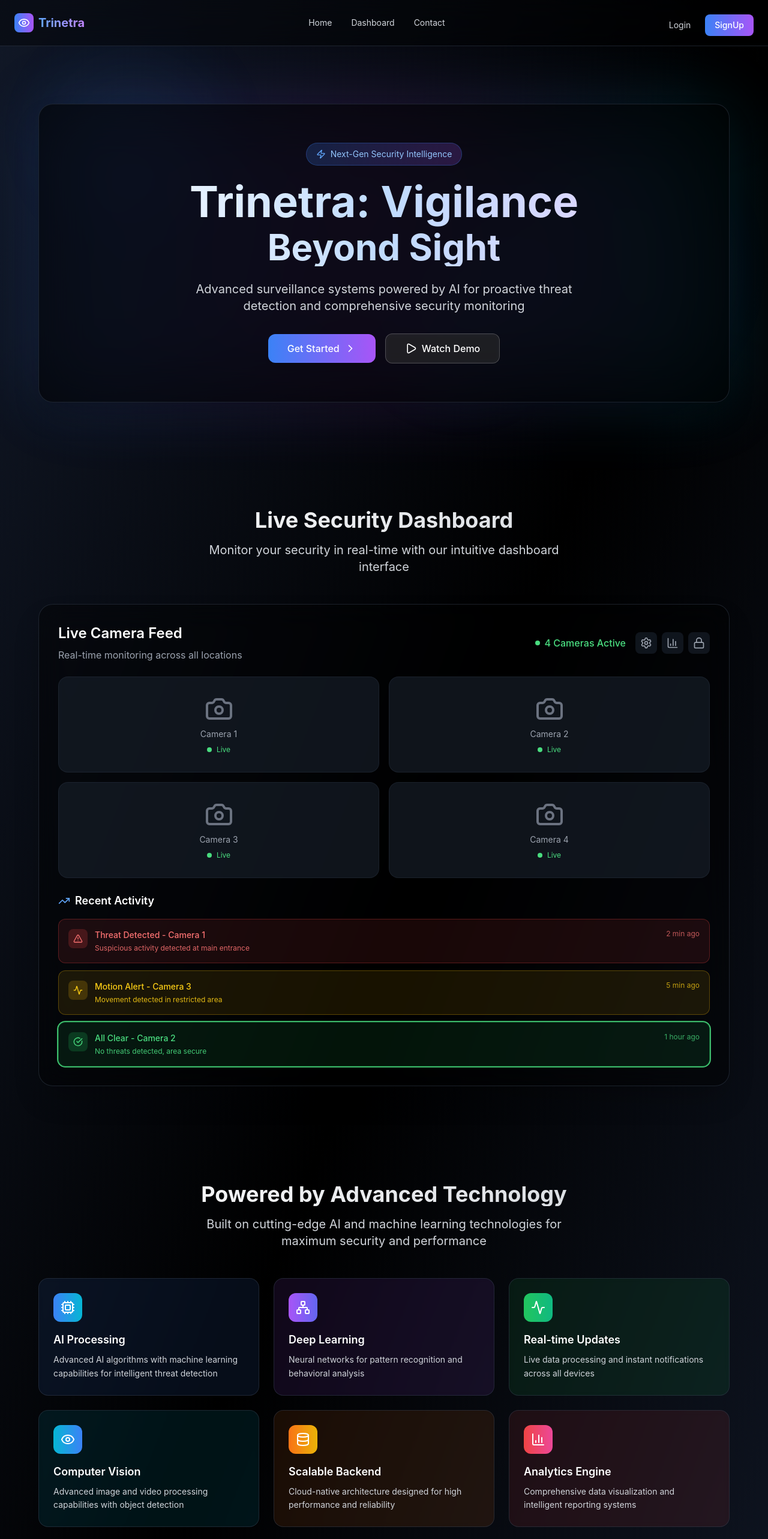
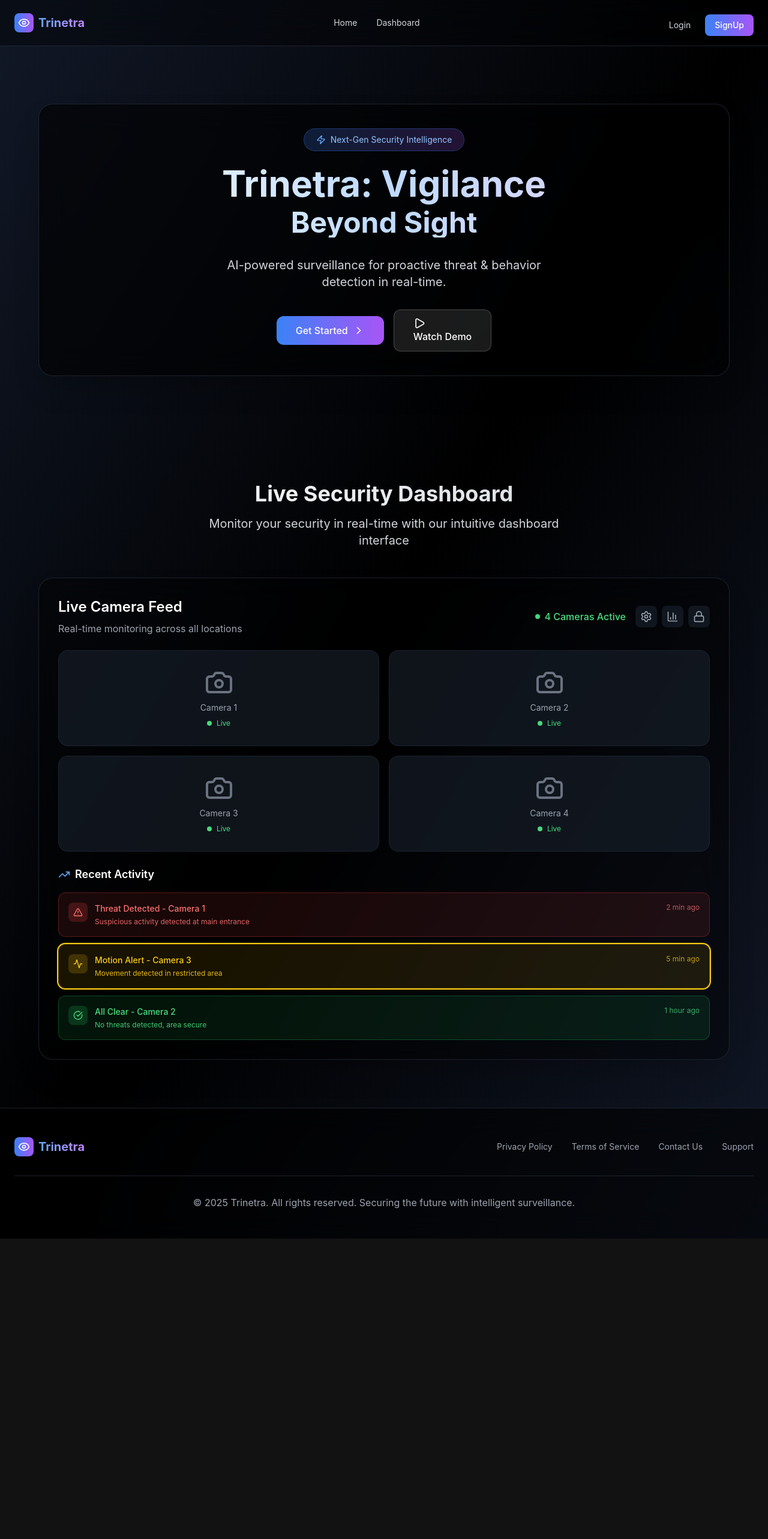
Before and after one commit to mandy10-cmd/CampusEYE, a React (Vite) app: page / in a window 1280 px wide. Shown: the top 2566 px of the page at 60% size. After the commit the page ends 2065 px from the top, so only its background shows below. Built offline with nearby package versions, Linux system fonts and the light colour scheme.

Commit message:
signupwithverification

```diff
--- a/src/App.jsx
+++ b/src/App.jsx
@@ -1,4 +1,3 @@
-import React from 'react';
 import { Routes, Route } from 'react-router-dom';
 import TrinetraLanding from './pages/LandingPage';
 import Login from './pages/Login';
@@ -11,7 +10,7 @@ function App() {
       <Route path="/" element={<TrinetraLanding />} />
       <Route path="/login" element={<Login />} />
       <Route path="/signup" element={<Signup />} />
-      <Route path="/Dashboard" element={<BehaviorDashboard />} />
+      <Route path="/dashboard" element={<BehaviorDashboard />} />
     </Routes>
   );
 }
--- a/src/pages/LandingPage.jsx
+++ b/src/pages/LandingPage.jsx
@@ -1,15 +1,50 @@
-import React, { useState, useEffect } from 'react';
-import { Link } from 'react-router-dom'; // Import Link
+import React, { useState, useEffect } from "react";
+import { Link, useNavigate } from "react-router-dom";
 import {
-  Eye, Shield, Camera, Activity, Database,
-  Globe, Settings, BarChart3, Code, Cpu,
-  Network, Lock, ChevronRight, Play, Zap,
-  TrendingUp, AlertTriangle, CheckCircle
-} from 'lucide-react';
+  Eye,
+  Camera,
+  Activity,
+  Database,
+  Settings,
+  BarChart3,
+  Lock,
+  ChevronRight,
+  Play,
+  Zap,
+  TrendingUp,
+  AlertTriangle,
+  CheckCircle,
+  Cpu,
+  Network,
+} from "lucide-react";
 
 const TrinetraLanding = () => {
   const [activeAlert, setActiveAlert] = useState(0);
   const [isVisible, setIsVisible] = useState(false);
+
+  // ✅ Modal signup logic
+  const [email, setEmail] = useState("");
+  const [code, setCode] = useState("");
+  const [step, setStep] = useState("enterEmail"); // Step: 'enterEmail' => 'enterCode'
+  const [verifying, setVerifying] = useState(false);
+  const [error, setError] = useState("");
+  const [showModal, setShowModal] = useState(false);
+  const navigate = useNavigate();
+
+  const dummyVerificationCode = "123456";
+
+  const sendCodeAPI = () =>
+    new Promise((res) => {
+      console.log(`✅ Code ${dummyVerificationCode} sent to:`, email);
+      setTimeout(res, 1000); // fake wait
+    });
+
+  const verifyCodeAPI = () =>
+    new Promise((res, rej) => {
+      setTimeout(() => {
+        code === dummyVerificationCode ? res() : rej(new Error("Invalid code"));
+      }, 1000);
+    });
 
   useEffect(() => {
     setIsVisible(true);
@@ -20,24 +55,16 @@ const TrinetraLanding = () => {
   }, []);
 
   const alertColors = {
-    red: 'bg-red-500/10 border-red-500/30 text-red-400',
-    yellow: 'bg-yellow-500/10 border-yellow-500/30 text-yellow-400',
-    green: 'bg-green-500/10 border-green-500/30 text-green-400'
+    red: "bg-red-500/10 border-red-500/30 text-red-400",
+    yellow: "bg-yellow-500/10 border-yellow-500/30 text-yellow-400",
+    green: "bg-green-500/10 border-green-500/30 text-green-400",
   };
 
   return (
-    <div className="min-h-screen bg-gradient-to-br from-gray-900 via-black to-gray-900 text-white overflow-hidden scroll-smooth">
-      {/* Animated Background */}
-      <div className="fixed inset-0 opacity-30">
-        <div className="absolute top-20 left-20 w-72 h-72 bg-blue-500/20 rounded-full blur-3xl animate-pulse"></div>
-        <div className="absolute bottom-40 right-20 w-96 h-96 bg-purple-500/20 rounded-full blur-3xl animate-pulse delay-1000"></div>
-        <div className="absolute top-1/2 left-1/2 w-64 h-64 bg-cyan-500/20 rounded-full blur-3xl animate-pulse delay-2000"></div>
-      </div>
-
+    <div className="min-h-screen bg-gradient-to-br from-gray-900 via-black to-gray-900 text-white overflow-hidden">
       {/* Header */}
       <header className="relative bg-black/40 backdrop-blur-xl border-b border-gray-700/50 top-0 z-50">
-        <div className="max-w-7xl mx-auto px-6 py-4">
-          <div className="flex justify-between items-center">
+        <div className="max-w-7xl mx-auto px-6 py-4 flex justify-between items-center">
           <div className="flex items-center space-x-2">
             <div className="w-8 h-8 bg-gradient-to-r from-blue-500 to-purple-500 rounded-lg flex items-center justify-center">
               <Eye className="w-5 h-5 text-white" />
@@ -46,77 +73,79 @@ const TrinetraLanding = () => {
               Trinetra
             </span>
           </div>
+
           <nav className="hidden md:flex gap-8 text-sm">
-             <Link to="/" className="text-gray-300 hover:text-white transition-colors relative group">
+            <Link
+              to="/"
+              className="text-gray-300 hover:text-white transition-colors relative group"
+            >
               Home
               <span className="absolute -bottom-1 left-0 w-0 h-0.5 bg-gradient-to-r from-blue-400 to-purple-400 transition-all group-hover:w-full"></span>
             </Link>
-              <Link to="/dashboard" className="text-gray-300 hover:text-white transition-colors relative group">
+            <Link
+              to="/dashboard"
+              className="text-gray-300 hover:text-white transition-colors relative group"
+            >
               Dashboard
               <span className="absolute -bottom-1 left-0 w-0 h-0.5 bg-gradient-to-r from-blue-400 to-purple-400 transition-all group-hover:w-full"></span>
             </Link>
-                <a href="#contact" className="text-gray-300 hover:text-white transition-colors relative group">
-                  Contact
-                  <span className="absolute -bottom-1 left-0 w-0 h-0.5 bg-gradient-to-r from-blue-400 to-purple-400 transition-all group-hover:w-full"></span>
-                </a>
           </nav>
+
           <div className="flex gap-6 mt-2 text-sm">
-              {/* Use Link for navigation */}
-              <Link to="/login" className="text-gray-300 hover:text-white mt-2 transition-colors">Login</Link>
-
             <Link
-                to="/signup"
+              to="/login"
+              className="text-gray-300 hover:text-white mt-2 transition-colors"
+            >
+              Login
+            </Link>
+            <button
+              onClick={() => setShowModal(true)}
               className="bg-gradient-to-r from-blue-500 to-purple-500 hover:from-blue-600 hover:to-purple-600 text-white px-4 py-2 rounded-lg font-medium transition-all transform hover:scale-105"
             >
               SignUp
-              </Link>
-            </div>
+            </button>
           </div>
         </div>
       </header>
 
-      {/* Hero Section */}
-      <section className={`relative py-16 md:py-24 px-6 transform transition-all duration-1000 ${isVisible ? 'translate-y-0 opacity-100' : 'translate-y-10 opacity-0'}`}>
-        <div className="max-w-6xl mx-auto">
-          <div className="relative">
-            <div className="absolute inset-0 bg-gradient-to-r from-blue-500/20 via-purple-500/20 to-cyan-500/20 rounded-3xl blur-3xl animate-pulse"></div>
-            <div className="relative bg-black/60 backdrop-blur-2xl rounded-3xl p-8 md:p-16 text-center border border-gray-700/50 shadow-2xl">
-              <div className="inline-flex items-center gap-2 bg-gradient-to-r from-blue-500/20 to-purple-500/20 rounded-full px-4 py-2 mb-6 border border-blue-500/30">
+      {/* 🚀 Hero Section */}
+      <section
+        className={`relative py-16 md:py-24 px-6 transition-all duration-500 ${
+          isVisible ? "translate-y-0 opacity-100" : "translate-y-10 opacity-0"
+        }`}
+      >
+        <div className="max-w-6xl mx-auto text-center">
+          <div className="relative bg-black/60 backdrop-blur-xl rounded-3xl p-10 shadow-2xl border border-gray-700/50">
+            <div className="inline-flex items-center gap-2 bg-gradient-to-r from-blue-500/20 to-purple-500/20 rounded-full px-5 py-2 mb-6 border border-blue-500/30">
               <Zap className="w-4 h-4 text-blue-400" />
-                <span className="text-sm text-blue-300">Next-Gen Security Intelligence</span>
+              <span className="text-sm text-blue-300">
+                Next-Gen Security Intelligence
+              </span>
             </div>
-
-              <h1 className="text-4xl md:text-6xl lg:text-7xl font-bold mb-6 bg-gradient-to-r from-white via-blue-200 to-purple-200 bg-clip-text text-transparent leading-tight">
-                Trinetra: Vigilance
-                <br />
-                <span className="text-3xl md:text-5xl lg:text-6xl">Beyond Sight</span>
+            <h1 className="text-4xl md:text-6xl font-bold bg-gradient-to-r from-white via-blue-200 to-purple-200 bg-clip-text text-transparent leading-tight">
+              Trinetra: Vigilance <br />
+              <span className="text-3xl md:text-5xl mt-4 px-4 py-4 ">Beyond Sight</span>
             </h1>
-
-              <p className="text-lg md:text-xl text-gray-300 mb-8 max-w-2xl mx-auto leading-relaxed">
-                Advanced surveillance systems powered by AI for proactive threat detection and comprehensive security monitoring
+            <p className="text-md md:text-xl text-gray-300 mt-8 mb-8 max-w-xl mx-auto">
+              AI-powered surveillance for proactive threat & behavior detection
+              in real-time.
             </p>
-
             <div className="flex flex-col sm:flex-row gap-4 justify-center items-center">
-                {/* Get Started navigates to signup */}
-                <Link
-                  to="/signup"
-                  className="bg-gradient-to-r from-blue-500 to-purple-500 hover:from-blue-600 hover:to-purple-600 text-white px-8 py-3 rounded-xl font-medium transition-all transform hover:scale-105 shadow-lg flex items-center gap-2 justify-center min-w-[160px]"
+              <button
+                onClick={() => setShowModal(true)}
+                className="bg-gradient-to-r from-blue-500 to-purple-500 px-8 py-3 text-white rounded-xl font-medium shadow-lg flex items-center gap-2 transition hover:scale-105"
               >
                 Get Started
                 <ChevronRight className="w-5 h-5" />
-                </Link>
-                <button className="bg-white/10 hover:bg-white/20 backdrop-blur-sm border border-white/20 text-white px-8 py-3 rounded-xl font-medium transition-all flex items-center gap-2 justify-center min-w-[160px]">
-                  <Play className="w-5 h-5" />
+              </button>
+              <button className="bg-white/10 hover:bg-white/20 border border-white/20 px-8 py-3 text-white rounded-xl font-medium">
+                <Play className="w-5 h-5 mr-2" />
                 Watch Demo
               </button>
             </div>
           </div>
         </div>
-        </div>
       </section>
-
-
-
       {/* Dashboard Preview */}
       <section className="py-16 md:py-20 px-6 relative">
         <div className="max-w-6xl mx-auto">
@@ -125,20 +154,27 @@ const TrinetraLanding = () => {
               Live Security Dashboard
             </h2>
             <p className="text-lg md:text-xl text-gray-300 max-w-2xl mx-auto">
-              Monitor your security in real-time with our intuitive dashboard interface
+              Monitor your security in real-time with our intuitive dashboard
+              interface
             </p>
           </div>
 
           <div className="bg-black/40 backdrop-blur-xl p-6 md:p-8 rounded-3xl border border-gray-700/50 shadow-2xl">
             <div className="flex flex-col lg:flex-row justify-between items-start lg:items-center mb-6 gap-4">
               <div>
-                <h3 className="text-xl md:text-2xl font-semibold mb-2">Live Camera Feed</h3>
-                <p className="text-gray-400">Real-time monitoring across all locations</p>
+                <h3 className="text-xl md:text-2xl font-semibold mb-2">
+                  Live Camera Feed
+                </h3>
+                <p className="text-gray-400">
+                  Real-time monitoring across all locations
+                </p>
               </div>
               <div className="flex flex-col sm:flex-row items-start sm:items-center gap-4">
                 <div className="flex items-center gap-2">
                   <div className="w-2 h-2 bg-green-400 rounded-full animate-pulse"></div>
-                  <span className="text-green-400 font-medium">4 Cameras Active</span>
+                  <span className="text-green-400 font-medium">
+                    4 Cameras Active
+                  </span>
                 </div>
                 <div className="flex gap-2">
                   <div className="p-2 bg-gray-800/50 rounded-lg hover:bg-gray-700/50 transition-colors cursor-pointer">
@@ -155,10 +191,17 @@ const TrinetraLanding = () => {
             </div>
 
             <div className="grid grid-cols-1 sm:grid-cols-2 gap-4 mb-6">
-              {Array(4).fill(0).map((_, i) => (
-                <div key={i} className="bg-gray-800/50 backdrop-blur-sm h-32 md:h-40 rounded-2xl flex flex-col justify-center items-center border border-gray-700/30 hover:border-gray-600/50 transition-all group">
+              {Array(4)
+                .fill(0)
+                .map((_, i) => (
+                  <div
+                    key={i}
+                    className="bg-gray-800/50 backdrop-blur-sm h-32 md:h-40 rounded-2xl flex flex-col justify-center items-center border border-gray-700/30 hover:border-gray-600/50 transition-all group"
+                  >
                     <Camera className="w-12 h-12 text-gray-500 group-hover:text-gray-400 transition-colors mb-2" />
-                  <span className="text-gray-400 text-sm">Camera {i + 1}</span>
+                    <span className="text-gray-400 text-sm">
+                      Camera {i + 1}
+                    </span>
                     <div className="mt-2 flex items-center gap-2">
                       <div className="w-2 h-2 bg-green-400 rounded-full animate-pulse"></div>
                       <span className="text-green-400 text-xs">Live</span>
@@ -173,84 +216,65 @@ const TrinetraLanding = () => {
                 Recent Activity
               </h4>
               {[
-                { type: "Threat Detected", cam: "Camera 1", desc: "Suspicious activity detected at main entrance", time: "2 min ago", color: "red", icon: AlertTriangle },
-                { type: "Motion Alert", cam: "Camera 3", desc: "Movement detected in restricted area", time: "5 min ago", color: "yellow", icon: Activity },
-                { type: "All Clear", cam: "Camera 2", desc: "No threats detected, area secure", time: "1 hour ago", color: "green", icon: CheckCircle },
+                {
+                  type: "Threat Detected",
+                  cam: "Camera 1",
+                  desc: "Suspicious activity detected at main entrance",
+                  time: "2 min ago",
+                  color: "red",
+                  icon: AlertTriangle,
+                },
+                {
+                  type: "Motion Alert",
+                  cam: "Camera 3",
+                  desc: "Movement detected in restricted area",
+                  time: "5 min ago",
+                  color: "yellow",
+                  icon: Activity,
+                },
+                {
+                  type: "All Clear",
+                  cam: "Camera 2",
+                  desc: "No threats detected, area secure",
+                  time: "1 hour ago",
+                  color: "green",
+                  icon: CheckCircle,
+                },
               ].map(({ type, cam, desc, time, color, icon: Icon }, i) => (
-                <div key={i} className={`${alertColors[color]} rounded-xl p-4 border transition-all hover:shadow-lg ${activeAlert === i ? 'ring-2 ring-current' : ''}`}>
+                <div
+                  key={i}
+                  className={`${
+                    alertColors[color]
+                  } rounded-xl p-4 border transition-all hover:shadow-lg ${
+                    activeAlert === i ? "ring-2 ring-current" : ""
+                  }`}
+                >
                   <div className="flex items-start gap-3">
-                    <div className={`p-2 rounded-lg ${color === 'red' ? 'bg-red-500/20' : color === 'yellow' ? 'bg-yellow-500/20' : 'bg-green-500/20'}`}>
+                    <div
+                      className={`p-2 rounded-lg ${
+                        color === "red"
+                          ? "bg-red-500/20"
+                          : color === "yellow"
+                          ? "bg-yellow-500/20"
+                          : "bg-green-500/20"
+                      }`}
+                    >
                       <Icon className="w-4 h-4" />
                     </div>
                     <div className="flex-1 min-w-0">
                       <div className="flex justify-between items-start mb-1">
-                        <h5 className="font-medium text-sm">{type} - {cam}</h5>
-                        <span className="text-xs opacity-75 whitespace-nowrap ml-2">{time}</span>
+                        <h5 className="font-medium text-sm">
+                          {type} - {cam}
+                        </h5>
+                        <span className="text-xs opacity-75 whitespace-nowrap ml-2">
+                          {time}
+                        </span>
                       </div>
                       <p className="text-xs opacity-90">{desc}</p>
                     </div>
                   </div>
                 </div>
               ))}
-            </div>
-          </div>
-        </div>
-      </section>
-
-      {/* Tech Stack */}
-      <section className="py-16 md:py-20 px-6 relative">
-        <div className="max-w-6xl mx-auto">
-          <div className="mb-12 text-center">
-            <h2 className="text-3xl md:text-4xl font-bold mb-4 bg-gradient-to-r from-white to-gray-300 bg-clip-text text-transparent">
-              Powered by Advanced Technology
-            </h2>
-            <p className="text-lg md:text-xl text-gray-300 max-w-2xl mx-auto">
-              Built on cutting-edge AI and machine learning technologies for maximum security and performance
-            </p>
-          </div>
-
-          <div className="grid md:grid-cols-2 lg:grid-cols-3 gap-6">
-            {[
-              { icon: Cpu, title: "AI Processing", desc: "Advanced AI algorithms with machine learning capabilities for intelligent threat detection", color: "from-blue-500 to-cyan-500", bg: "bg-blue-500/10" },
-              { icon: Network, title: "Deep Learning", desc: "Neural networks for pattern recognition and behavioral analysis", color: "from-purple-500 to-indigo-500", bg: "bg-purple-500/10" },
-              { icon: Activity, title: "Real-time Updates", desc: "Live data processing and instant notifications across all devices", color: "from-green-500 to-emerald-500", bg: "bg-green-500/10" },
-              { icon: Eye, title: "Computer Vision", desc: "Advanced image and video processing capabilities with object detection", color: "from-cyan-500 to-blue-500", bg: "bg-cyan-500/10" },
-              { icon: Database, title: "Scalable Backend", desc: "Cloud-native architecture designed for high performance and reliability", color: "from-orange-500 to-yellow-500", bg: "bg-orange-500/10" },
-              { icon: BarChart3, title: "Analytics Engine", desc: "Comprehensive data visualization and intelligent reporting systems", color: "from-red-500 to-pink-500", bg: "bg-red-500/10" },
-            ].map(({ icon: Icon, title, desc, color, bg }, i) => (
-              <div key={i} className={`${bg} backdrop-blur-sm p-6 rounded-2xl border border-gray-700/50 hover:border-gray-600/50 transition-all duration-300 transform hover:scale-105 group`}>
-                <div className={`w-12 h-12 rounded-xl bg-gradient-to-r ${color} p-3 mb-4 group-hover:scale-110 transition-transform`}>
-                  <Icon className="w-6 h-6 text-white" />
-                </div>
-                <h3 className="text-lg font-semibold mb-2 text-white">{title}</h3>
-                <p className="text-gray-300 text-sm leading-relaxed">{desc}</p>
-              </div>
-            ))}
-          </div>
-        </div>
-      </section>
-
-      {/* CTA Section */}
-      <section className="py-16 md:py-20 px-6 relative">
-        <div className="max-w-4xl mx-auto text-center">
-          <div className="bg-gradient-to-r from-blue-500/20 via-purple-500/20 to-cyan-500/20 rounded-3xl p-8 md:p-12 backdrop-blur-xl border border-gray-700/50">
-            <h2 className="text-3xl md:text-4xl font-bold mb-4 bg-gradient-to-r from-white to-gray-300 bg-clip-text text-transparent">
-              Ready to Transform Your Security?
-            </h2>
-            <p className="text-lg md:text-xl text-gray-300 mb-6 max-w-2xl mx-auto">
-              Join thousands of organizations who trust Trinetra for their security needs
-            </p>
-            <div className="flex flex-col sm:flex-row gap-4 justify-center items-center">
-              {/* Start Free Trial navigates to signup */}
-              <Link
-                to="/signup"
-                className="bg-gradient-to-r from-blue-500 to-purple-500 hover:from-blue-600 hover:to-purple-600 text-white px-8 py-3 rounded-xl font-medium transition-all transform hover:scale-105 shadow-lg min-w-[160px]"
-              >
-                Start Free Trial
-              </Link>
-              <button className="bg-white/10 hover:bg-white/20 backdrop-blur-sm border border-white/20 text-white px-8 py-3 rounded-xl font-medium transition-all min-w-[160px]">
-                Schedule Demo
-              </button>
             </div>
           </div>
         </div>
@@ -281,6 +305,104 @@ const TrinetraLanding = () => {
         </div>
        </div>
       </footer>
+
+
+
+      {/* ✅ Modal Email Signup */}
+      {showModal && (
+        <div className="fixed inset-0 z-50 flex items-center justify-center bg-black/70 backdrop-blur-sm px-4">
+          <div className="bg-gray-900 border border-gray-700 rounded-xl p-6 w-full max-w-sm animate-fadeIn">
+            <h3 className="text-lg font-semibold text-white mb-4">
+              {step === "enterEmail"
+                ? "Verify your email"
+                : "Enter verification code"}
+            </h3>
+
+            {error && <p className="text-red-400 text-sm mb-3">{error}</p>}
+
+            {step === "enterEmail" ? (
+              <>
+                <input
+                  type="email"
+                  placeholder="Enter your email"
+                  value={email}
+                  onChange={(e) => setEmail(e.target.value)}
+                  className="w-full mb-4 p-3 rounded bg-black/30 border border-gray-600 text-white"
+                />
+                <button
+                  onClick={async () => {
+                    if (!email) {
+                      setError("Please enter your email.");
+                      return;
+                    }
+                    setVerifying(true);
+                    setError("");
+                    try {
+                      await sendCodeAPI();
+                      setStep("enterCode");
+                    } catch {
+                      setError("Failed to send code.");
+                    } finally {
+                      setVerifying(false);
+                    }
+                  }}
+                  className="w-full bg-blue-600 hover:bg-blue-700 py-2 rounded text-white"
+                >
+                  {verifying ? "Sending..." : "Send Code"}
+                </button>
+              </>
+            ) : (
+              <>
+                <input
+                  type="text"
+                  placeholder="Enter code"
+                  value={code}
+                  onChange={(e) => setCode(e.target.value)}
+                  className="w-full mb-4 p-3 rounded bg-black/30 border border-gray-600 text-white"
+                />
+                <button
+                  onClick={async () => {
+                    if (!code) {
+                      setError("Please enter the code.");
+                      return;
+                    }
+                    setVerifying(true);
+                    try {
+                      await verifyCodeAPI();
+                      setShowModal(false);
+                      setCode("");
+                      setEmail("");
+                      setStep("enterEmail");
+                      setError("");
+                      navigate("/signup");
+                    } catch {
+                      setError("Incorrect code.");
+                    } finally {
+                      setVerifying(false);
+                    }
+                  }}
+                  className="w-full bg-green-600 hover:bg-green-700 py-2 rounded text-white"
+                >
+                  {verifying ? "Verifying..." : "Verify & Continue"}
+                </button>
+              </>
+            )}
+
+            <button
+              onClick={() => {
+                setShowModal(false);
+                setCode("");
+                setEmail("");
+                setError("");
+                setStep("enterEmail");
+              }}
+              className="mt-3 text-sm text-gray-400 underline"
+            >
+              Cancel
+            </button>
+          </div>
+        </div>
+      )}
     </div>
   );
 };
```
Lines whose indentation alone changed are shown as unchanged.
